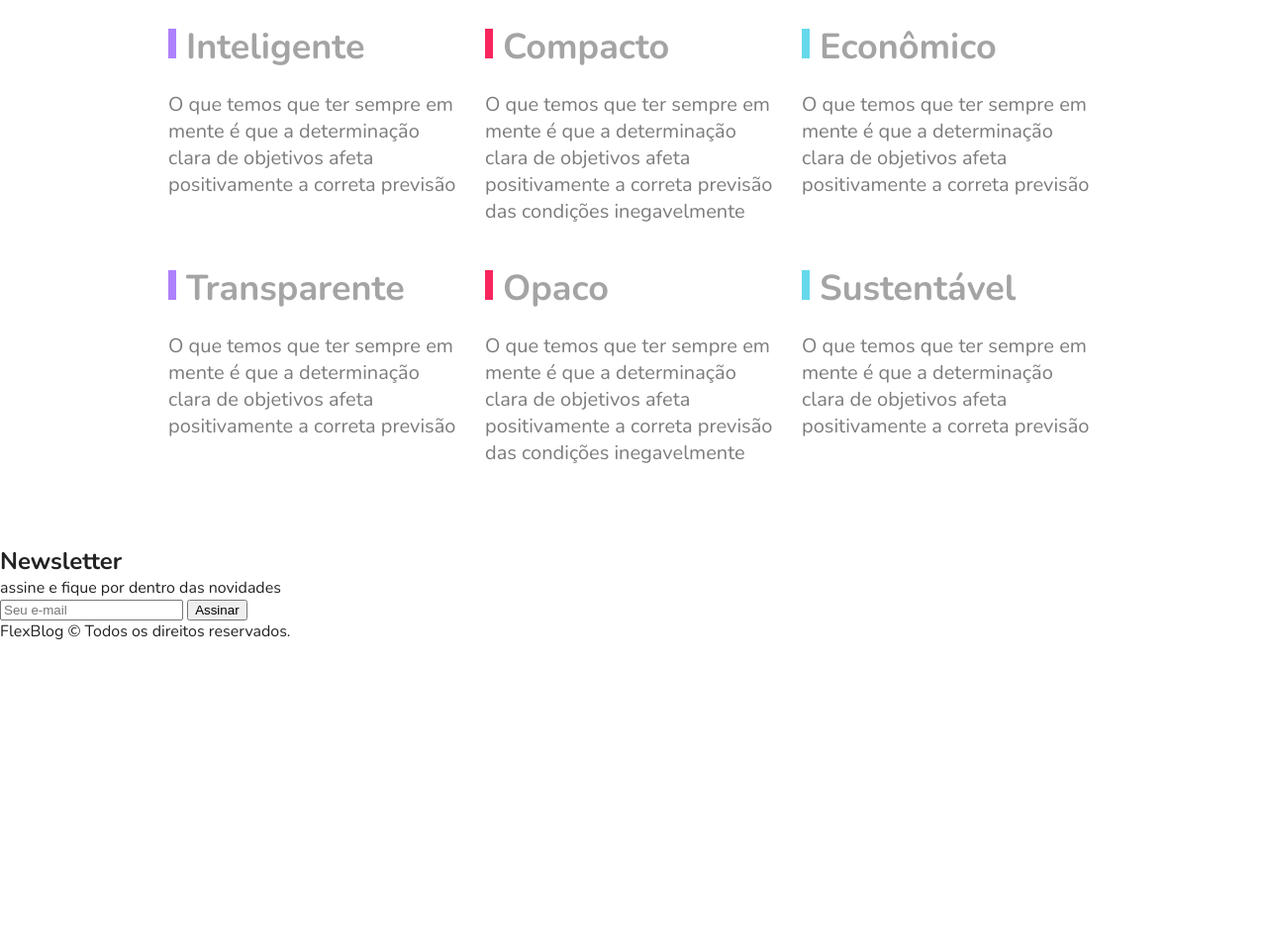
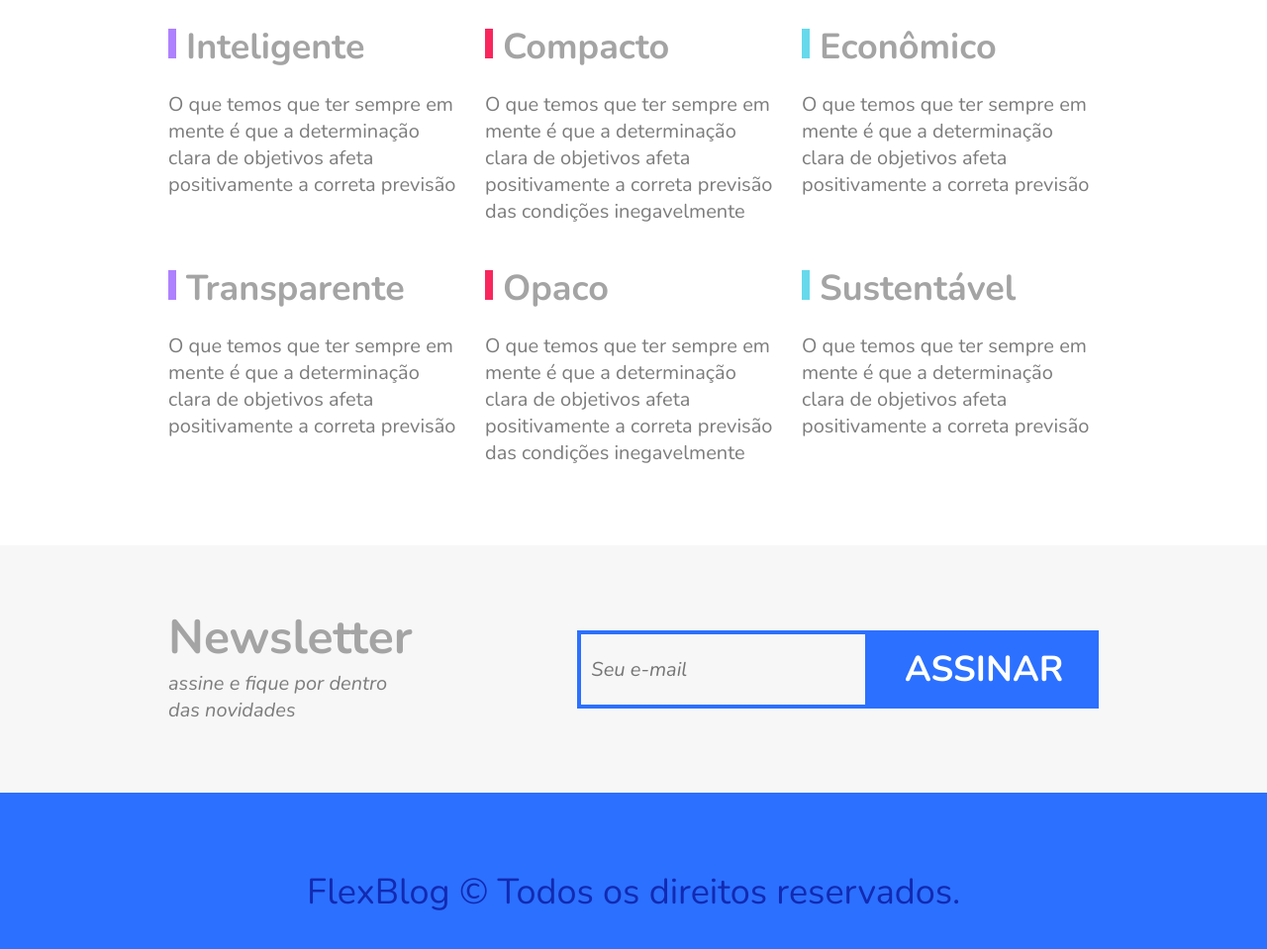
Before and after one commit to grlgmrs/origamid, a plain HTML site: page CSS Flexbox/index.html in a window 1280 px wide. Shown: the part 2601-3560 px from the top of the page at 99% size. Before the commit the page ends 3250 px from the top, so only its background shows below. Drawn offline with nearby package versions, Linux system fonts and the light colour scheme.

Commit message:
FlexBlog: Aula 9

```diff
--- a/CSS Flexbox/css/style.css
+++ b/CSS Flexbox/css/style.css
@@ -248,7 +248,7 @@ img {
 }
 
 .preco-item li::after {
-  content: '';
+  content: "";
   display: block;
   width: 6px;
   height: 6px;
@@ -305,7 +305,7 @@ img {
 }
 
 .qualidade-item h2::before {
-  content: '';
+  content: "";
   display: inline-block;
   width: 8px;
   height: 30px;
@@ -328,3 +328,87 @@ img {
   font-size: 1.25em;
   color: #7c7c7c;
 }
+
+/* Newsletter */
+
+.newsletter {
+  background: #f7f7f7;
+  padding: 60px calc((100% - var(--max-width)) / 2);
+  display: flex;
+  flex-wrap: wrap;
+}
+
+.newsletter-info {
+  flex: 1 1 260px;
+  margin: 0 10px;
+}
+
+.newsletter-info h1 {
+  font-size: 3em;
+  color: #a4a4a4;
+}
+
+.newsletter-info p {
+  font-size: 1.25em;
+  font-style: italic;
+  max-width: 230px;
+  color: #7c7c7c;
+  margin-bottom: 10px;
+}
+
+.newsletter-form {
+  flex: 2 1 260px;
+  margin: 0 10px;
+  align-self: center;
+  display: flex;
+  flex-wrap: wrap;
+}
+
+.newsletter-form input {
+  flex: 3 1 200px;
+  font-size: 1.25em;
+  color: #7c7c7c;
+  font-style: italic;
+  font-family: "Nunito", Helvetica, Arial, sans-serif;
+  border: 4px solid var(--accent-blue);
+  background: transparent;
+  padding: 10px;
+  margin: 0px;
+  border-radius: 0px;
+}
+
+.newsletter-form button {
+  flex: 1 1 200px;
+  font-family: "Nunito", Helvetica, Arial, sans-serif;
+  font-size: 2.25em;
+  font-weight: bold;
+  text-transform: uppercase;
+  background: var(--accent-blue);
+  color: white;
+  margin: 0;
+  cursor: pointer;
+  border: 0px;
+  padding: 15px 10px;
+}
+
+@media (max-width: 600px) {
+  .newsletter-form button {
+    font-size: 1.5em;
+  }
+}
+
+/* Footer */
+
+.footer {
+  display: flex;
+  background: var(--accent-blue);
+  height: 200px;
+  align-items: center;
+}
+
+.footer p {
+  flex: 1;
+  text-align: center;
+  font-size: 2.25em;
+  color: var(--primary-blue);
+}
--- a/CSS Flexbox/index.html
+++ b/CSS Flexbox/index.html
@@ -179,7 +179,7 @@
         <h1>Newsletter</h1>
         <p>assine e fique por dentro das novidades</p>
       </div>
-      <form>
+      <form class="newsletter-form">
         <input type="text" placeholder="Seu e-mail" />
         <button type="submit">Assinar</button>
       </form>
```
